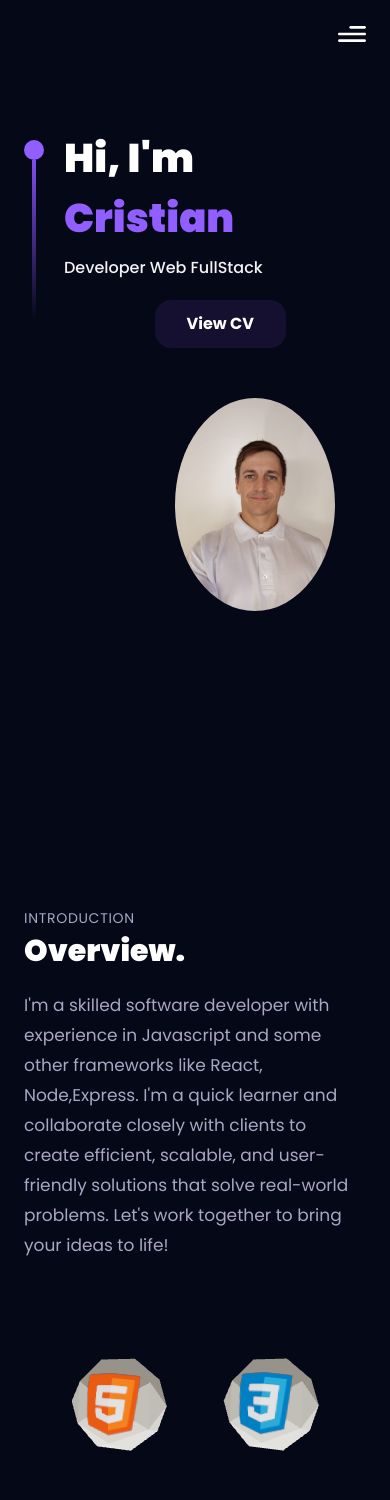
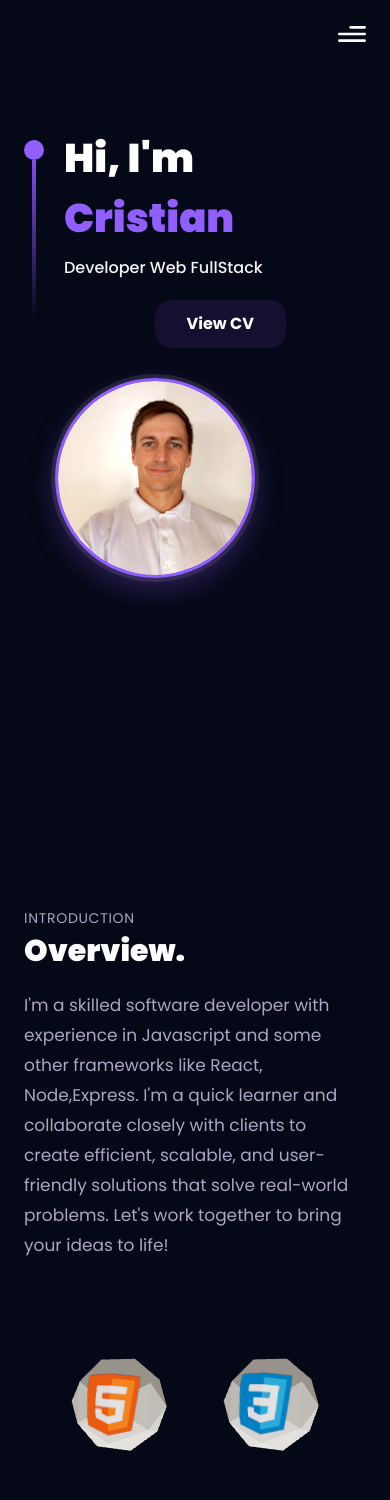
Before and after one commit to Cristianp24/Portfolio, a React (Vite) app: page / in a window 390 px wide. Shown: the top 1500 px of the page. Built offline with nearby package versions, Linux system fonts and the light colour scheme.

Commit message:
Fix Img, Add new Proyect

```diff
--- a/src/assets/index.js
+++ b/src/assets/index.js
@@ -17,7 +17,7 @@ import jira from './tech/jira.png';
 import rickandmorty from "./rickandmorty.png";
 import pokeapi from "./pokeapi.png";
 import motos from "./motos.png";
-
+import api from "./api.png";
 
 export {
   github,
@@ -36,5 +36,6 @@ export {
   jira,
   rickandmorty,
   pokeapi,
-  motos
+  motos,
+  api,
 };
--- a/src/components/Home.jsx
+++ b/src/components/Home.jsx
@@ -27,8 +27,14 @@ const Hero = () => {
           <p className={`${styles.heroSubText} mt-2 text-white-100`}>
             Developer Web FullStack      <br className='sm:block hidden' />      <button className='button-cv' onClick={openCV}>View CV</button>
 
-            <img src={perfil} className='Img-Home' />
           </p>
+           <div className='Img-Home'>
+          <img
+            src={perfil}
+            alt="Cristian - Full Stack Developer"
+            loading="lazy"
+          />
+        </div>
         </div>
       </div>
 
--- a/src/constants/index.js
+++ b/src/constants/index.js
@@ -1,4 +1,5 @@
 import {
+  api,
   javascript,
   html,
   css,
@@ -171,6 +172,36 @@ const projects = [
     source_code_link: "https://github.com/Cristianp24/Mitsumichi",
     source_deploy_link: "https://mitsumichi-develop.vercel.app/",
   },
+  {
+    name: " ToDo Rest Api ",
+    description:
+      "Web application that allows users to create, update, delete and manage their tasks efficiently using a RESTful API.",
+    tags: [
+      {
+        name: "NodeJs",
+        color: "blue-text-gradient",
+      },
+      {
+        name: "ExpressJs",
+        color: "green-text-gradient",
+      },
+      {
+        name: "Swagger",
+        color: "pink-text-gradient",
+      },
+      {
+        name: "MongoDB",
+        color: "orange-text-gradient",
+      },
+      {
+        name: "Cache-Rate Limit",
+        color: "yellow-text-gradient",
+      },
+    ],
+    image: api,
+    source_code_link: "https://github.com/Cristianp24/ToDo",
+    source_deploy_link: "https://todo-restapi-za6s.onrender.com/",
+  },
 ];
 
 export { technologies, projects };
--- a/src/index.css
+++ b/src/index.css
@@ -207,11 +207,53 @@
   justify-content: center;
   align-items: center;
   width: 400px;
+  height: 400px; /* Altura fija para mantener proporción */
   margin-left: 80%;
   margin-top: -150px;
-padding: 20px;
+  padding: 0; /* Quitar padding */
   border-radius: 50%;
 
+  /* MEJORAS PROFESIONALES */
+  overflow: hidden; /* Corta la imagen si sobresale */
+  border: 4px solid #915EFF; /* Borde que combine con tu color principal */
+  box-shadow:
+    0 10px 30px rgba(145, 94, 255, 0.3), /* Sombra con tu color */
+    0 0 0 4px rgba(255, 255, 255, 0.1); /* Borde interno sutil */
+
+  /* Suavizado y transiciones */
+  transition: all 0.3s ease;
+  background: linear-gradient(135deg, #915EFF, #7c3aed); /* Fondo de respaldo */
+}
+
+.Img-Home img {
+  width: 100%;
+  height: 100%;
+  object-fit: cover; /* Mantiene proporción y rellena el círculo */
+  object-position: center; /* Centra la imagen */
+  border-radius: 50%; /* Asegura que sea circular */
+  filter:
+    brightness(1.1) /* Ilumina ligeramente */
+    contrast(1.1) /* Aumenta contraste */
+    saturate(1.2); /* Colores más vivos */
+}
+
+/* Efecto hover profesional */
+
+.Img-Home:hover img {
+  filter:
+    brightness(1.2)
+    contrast(1.15)
+    saturate(1.3);
+}
+@media screen and (max-width: 768px) {
+  .Img-Home {
+    width: 200px;
+    height: 200px;
+    margin-left: 50%;
+    transform: translateX(-50%); /* Centrado perfecto */
+    margin-top: 20px;
+    border-width: 3px; /* Borde más fino en móvil */
+  }
 }
 
 
```
Also changed, not shown: src/assets/api.png (added). Lines whose indentation alone changed are shown as unchanged.
